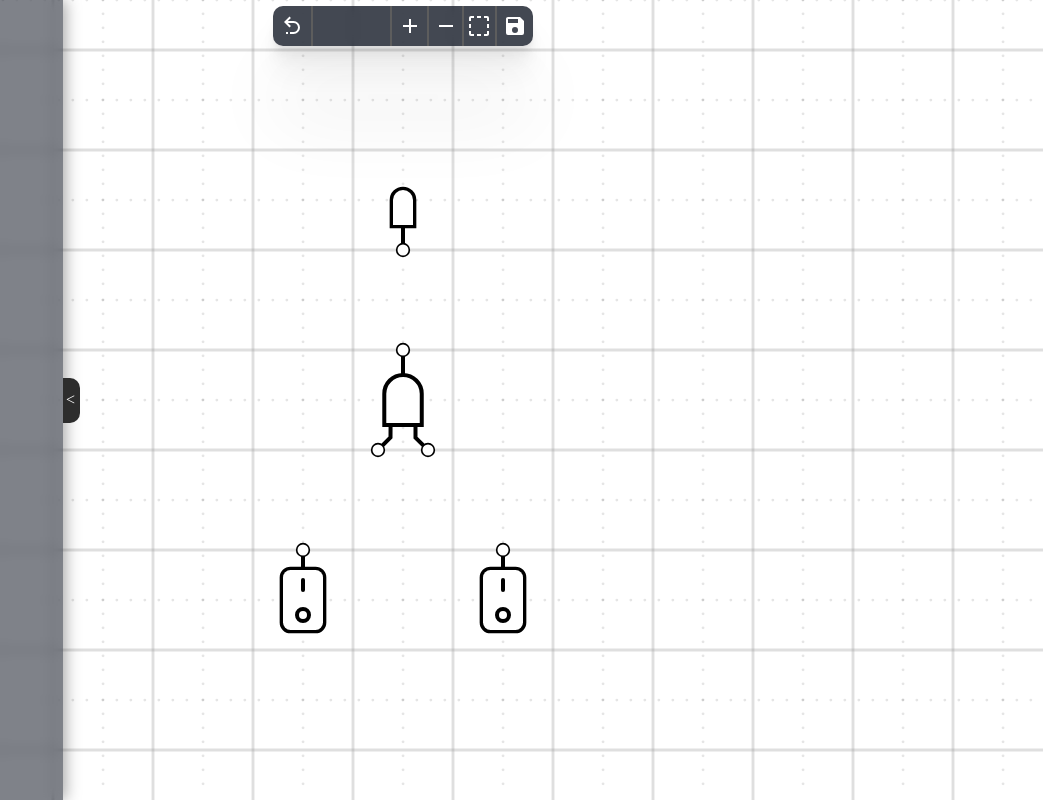
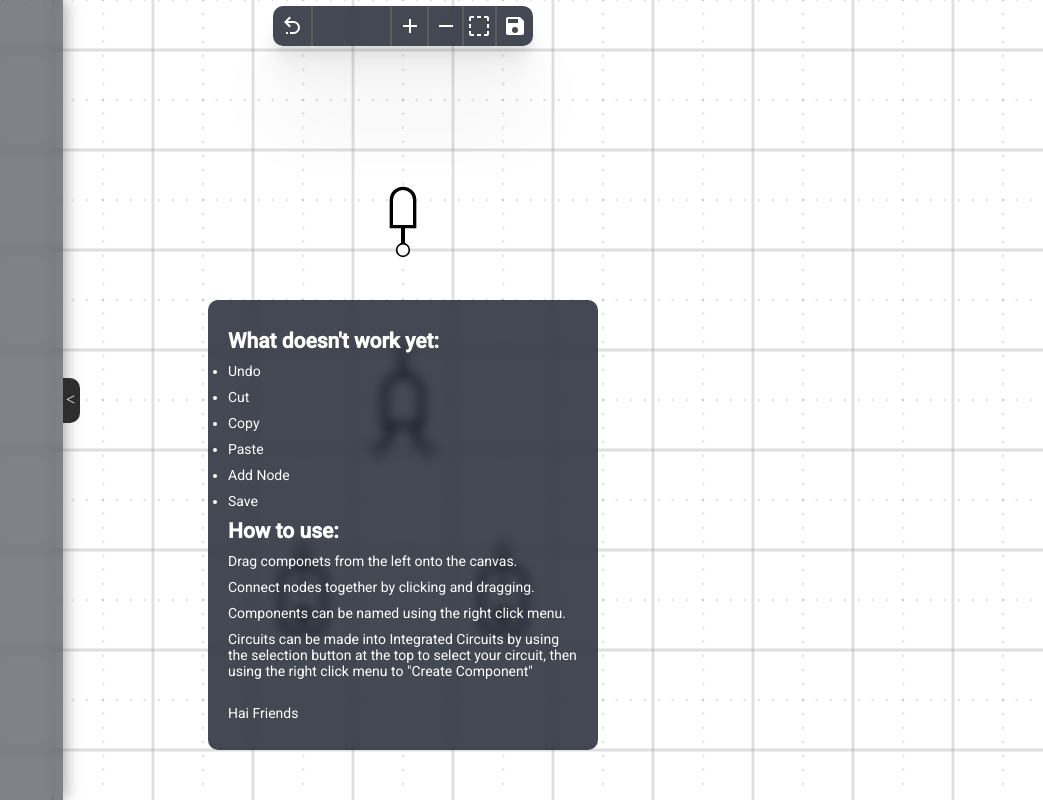
Before and after one commit to apparatusone/Circuits, a website with bundled scripts: page index.html in a window 1280 px wide. Shown: the whole page, without its empty margins (237-1280 px from the left). Built offline with nearby package versions, Linux system fonts and the light colour scheme.

Commit message:
add welcome message

```diff
--- a/index.html
+++ b/index.html
@@ -17,6 +17,25 @@
     <title>computer</title>
 </head>
 <body>
+    <div id="welcome">
+        <h2>What doesn't work yet:</h2>
+        <ul>
+            <li>Undo</li>
+            <li>Cut</li>
+            <li>Copy</li>
+            <li>Paste</li>
+            <li>Add Node</li>
+            <li>Save</li>
+        </ul>
+        <h2>How to use:</h2>
+        <p>Drag componets from the left onto the canvas.</p>
+        <p>Connect nodes together by clicking and dragging.</p>
+        <p>Components can be named using the right click menu.</p>
+        <p>Circuits can be made into Integrated Circuits by using the selection button at the top to select your circuit, then using the right click menu to "Create Component"
+        </p>
+        <p>Hai Friends</p>
+        <button id="welcome-close"></button>
+    </div>
     <div id="tooltip">
         <div id="tooltip-text">undo</div>
         <div id="tooltip-tail"></div>
--- a/scripts/main.js
+++ b/scripts/main.js
@@ -3,8 +3,8 @@
 import { Wire, TempLine, Node, Led, OnOffSwitch, make, CustomComponent } from "./parts.js"
 
 import { shape } from "./shapes.js"
-//import { mdiPlus, mdiMinus, mdiUndoVariant, mdiSelection, mdiContentSave } from "../node_modules/@mdi/js/mdi.js";
-import { mdiPlus, mdiMinus, mdiUndoVariant, mdiSelection, mdiContentSave } from './shapes.js';
+//import { mdiPlus, mdiMinus, mdiUndoVariant, mdiSelection, mdiContentSave, } from "../node_modules/@mdi/js/mdi.js";
+import { mdiPlus, mdiMinus, mdiUndoVariant, mdiSelection, mdiContentSave, mdiCloseCircle } from './shapes.js';
 import { within, drawShape, generateId, stringInString, minMax, slope, capitalize } from "./utilities.js";
 
 const canvas = document.getElementById("canvas");
@@ -82,6 +82,7 @@ addMdi(mdiSelection,selectButton)
 addMdi(mdiUndoVariant,undobutton)
 addMdi(mdiPlus,zoomInButton)
 addMdi(mdiMinus,zoomOutButton)
+
 
 
 // default zoom
@@ -1498,6 +1499,12 @@ currentBtn.addEventListener('mouseout', function() {
     });
 })
 
+const welcomeClose = document.getElementById("welcome-close");
+addMdi(mdiCloseCircle,welcomeClose)
+const welcome = document.getElementById("welcome");
+welcomeClose.onclick = function() {
+    welcome.style.display = "none";
+}
 
 //right click
 document.addEventListener('contextmenu', function(e) {
--- a/scripts/shapes.js
+++ b/scripts/shapes.js
@@ -203,3 +203,4 @@ export const mdiMinus = "M19,13H5V11H19V13Z";
 export const mdiUndoVariant = "M13.5,7A6.5,6.5 0 0,1 20,13.5A6.5,6.5 0 0,1 13.5,20H10V18H13.5C16,18 18,16 18,13.5C18,11 16,9 13.5,9H7.83L10.91,12.09L9.5,13.5L4,8L9.5,2.5L10.92,3.91L7.83,7H13.5M6,18H8V20H6V18Z";
 export const mdiSelection = "M2,4C2,2.89 2.9,2 4,2H7V4H4V7H2V4M22,4V7H20V4H17V2H20A2,2 0 0,1 22,4M20,20V17H22V20C22,21.11 21.1,22 20,22H17V20H20M2,20V17H4V20H7V22H4A2,2 0 0,1 2,20M10,2H14V4H10V2M10,20H14V22H10V20M20,10H22V14H20V10M2,10H4V14H2V10Z";
 export const mdiContentSave = "M15,9H5V5H15M12,19A3,3 0 0,1 9,16A3,3 0 0,1 12,13A3,3 0 0,1 15,16A3,3 0 0,1 12,19M17,3H5C3.89,3 3,3.9 3,5V19A2,2 0 0,0 5,21H19A2,2 0 0,0 21,19V7L17,3Z";
+export const mdiCloseCircle = "M12,2C17.53,2 22,6.47 22,12C22,17.53 17.53,22 12,22C6.47,22 2,17.53 2,12C2,6.47 6.47,2 12,2M15.59,7L12,10.59L8.41,7L7,8.41L10.59,12L7,15.59L8.41,17L12,13.41L15.59,17L17,15.59L13.41,12L17,8.41L15.59,7Z";
--- a/style.css
+++ b/style.css
@@ -32,6 +32,43 @@ canvas {
 
 #canvas {
     cursor: crosshair;
+}
+
+#welcome {
+    position: relative;
+    display: flex;
+    flex-direction: column;
+    justify-content: center;
+    /* align-items: center; */
+    gap: 10px;
+    width: 350px;
+    height: 450px;
+    margin: auto;
+    padding-left: 20px;
+    padding-right: 20px;
+    top: 300px;
+    white-space: pre-wrap;
+    color: white;
+    font-family: 'Roboto', sans-serif;
+    font-size: 14px;
+    background: rgba(0, 7, 21, 0.738);
+    -webkit-backdrop-filter: blur(6px);
+    backdrop-filter: blur(6px);
+    border-radius: 10px;
+    z-index: 10;
+}
+
+#welcome button {
+    position: absolute;
+    top: 10px;
+    right: 10px;
+    width: 50px;
+    height: 50px;
+}
+
+#welcome ul {
+    display: grid;
+    gap: 10px;
 }
 
 #tooltip {
@@ -213,8 +250,7 @@ canvas {
     height: 120px;
     gap: 2px;
     border: .6px double #858387d6;
-    outline: .1px solid rgba(0, 0, 0, 0.779);
-    /* outline-offset: -1.5px; */
+    box-shadow: 0 0 0 .1px rgba(0, 0, 0, 0.779);
     border-radius: 7px;
     background-color: #000000ba;
     -webkit-backdrop-filter: blur(6px);
@@ -322,8 +358,7 @@ menu {
     padding: 5px;
     margin:0;
     border: .6px double #858387d6;
-    outline: .1px solid rgba(0, 0, 0, 0.833);
-    /* outline-offset: -1.5px; */
+    box-shadow: 0 0 0 .1px rgba(0, 0, 0, 0.779);
     border-radius: 7px;
     background-color: #2b2b2baa;
     -webkit-backdrop-filter: blur(6px);
```
